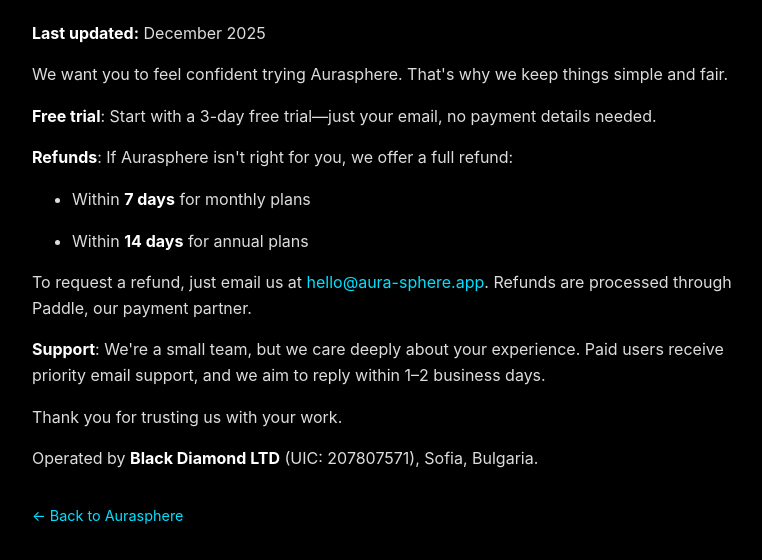
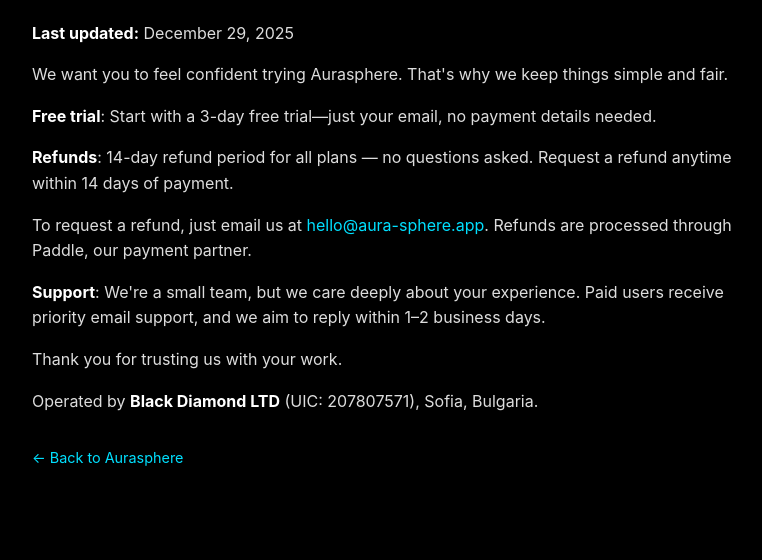
Before and after one commit to BENSMR/htm-aurasphere, a plain HTML site: page support.html in a window 1280 px wide. Shown: the part 108-668 px from the top of the page, without its empty margins (258-1020 px from the left). Drawn offline with Linux system fonts and the light colour scheme.

Commit message:
Update refund policy messaging

```diff
--- a/support.html
+++ b/support.html
@@ -15,17 +15,13 @@
 </head>
 <body>
   <h1>Support & Refund Policy</h1>
-  <p><strong>Last updated:</strong> December 2025</p>
+  <p><strong>Last updated:</strong> December 29, 2025</p>
 
   <p>We want you to feel confident trying Aurasphere. That's why we keep things simple and fair.</p>
 
   <p><strong>Free trial</strong>: Start with a 3-day free trial—just your email, no payment details needed.</p>
 
-  <p><strong>Refunds</strong>: If Aurasphere isn't right for you, we offer a full refund:</p>
-  <ul>
-    <li>Within <strong>7 days</strong> for monthly plans</li>
-    <li>Within <strong>14 days</strong> for annual plans</li>
-  </ul>
+  <p><strong>Refunds</strong>: 14-day refund period for all plans — no questions asked. Request a refund anytime within 14 days of payment.</p>
   <p>To request a refund, just email us at <a href="mailto:hello@aura-sphere.app">hello@aura-sphere.app</a>. Refunds are processed through Paddle, our payment partner.</p>
 
   <p><strong>Support</strong>: We're a small team, but we care deeply about your experience. Paid users receive priority email support, and we aim to reply within 1–2 business days.</p>
```
Also changed, not shown: terms.html (+4 -2 lines).
